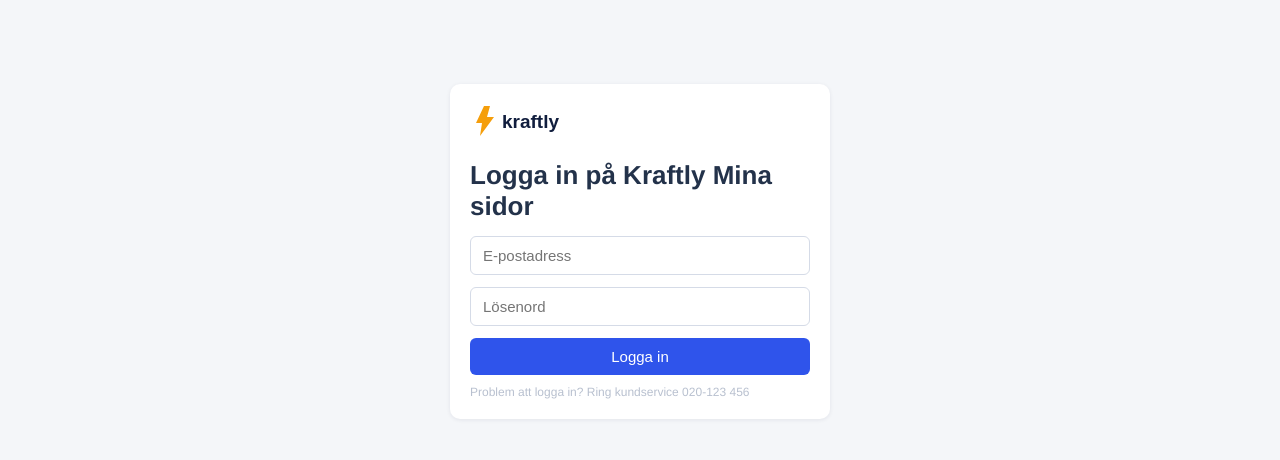
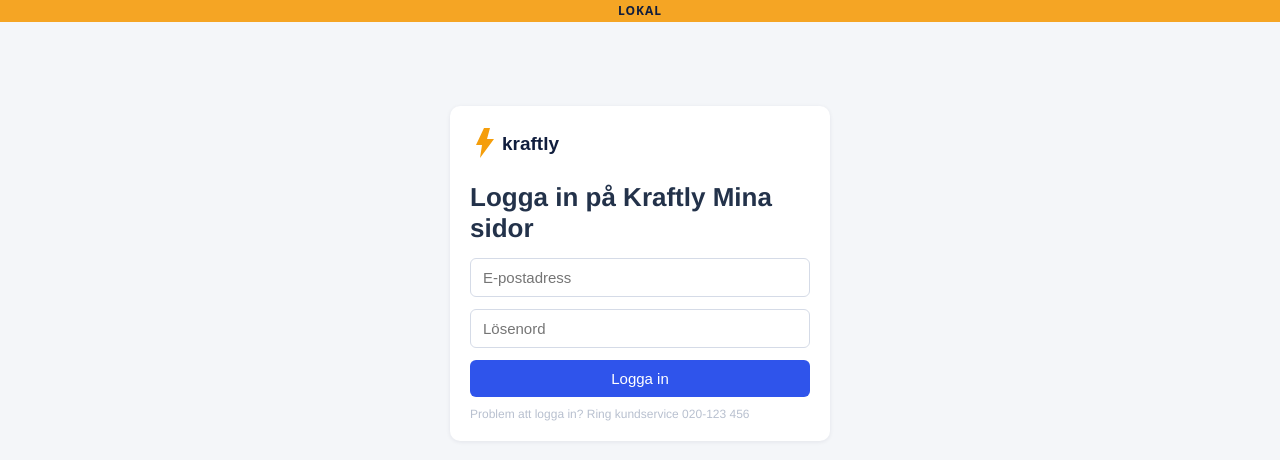
Before and after one commit to jonatanhallenberg/kraftly-a11y-labb, a Vue app: page /login in a window 1280 px wide. Shown: the top 460 px of the page. Built offline with nearby package versions, Linux system fonts and the light colour scheme.

Commit message:
övning 2: rollback-workflow (valfri sha) + körtidskonfiguration – config.js skrivs från APP_ENV när containern startar, miljöbanner i appen

```diff
--- a/index.html
+++ b/index.html
@@ -8,6 +8,8 @@
   </head>
   <body>
     <div id="app"></div>
+    <!-- Körtidskonfiguration: skrivs av containern vid start, laddas före appen -->
+    <script src="/config.js"></script>
     <script type="module" src="/src/main.js"></script>
   </body>
 </html>
--- /dev/null
+++ b/public/config.js
@@ -0,0 +1,3 @@
+// Standardvärden när appen körs med npm run dev eller vite preview.
+// I containern skrivs den här filen över vid start – se docker/40-runtime-config.sh.
+window.__KRAFTLY__ = { env: 'lokal' }
--- a/src/App.vue
+++ b/src/App.vue
@@ -1,5 +1,6 @@
 <template>
   <div>
+    <div v-if="appEnv !== 'production'" class="env-banner">{{ appEnv.toUpperCase() }}</div>
     <header class="topbar" v-if="$route.path !== '/login'">
       <div class="topbar-inner container">
         <img src="./assets/logo.svg" class="logo">
@@ -23,6 +24,9 @@
 
 const router = useRouter()
 
+// Sätts av containern vid start (public/config.js lokalt). Syns i alla miljöer utom prod.
+const appEnv = window.__KRAFTLY__?.env ?? 'lokal'
+
 const logout = () => {
   localStorage.removeItem('kraftly_logged_in')
   router.push('/login')
@@ -30,6 +34,14 @@
 </script>
 
 <style>
+.env-banner {
+  background: #f5a524;
+  color: #101d3d;
+  font: 600 12px/1 system-ui, sans-serif;
+  letter-spacing: 0.08em;
+  text-align: center;
+  padding: 5px 0;
+}
 .topbar { background: #101d3d; }
 .topbar-inner { display: flex; align-items: center; justify-content: space-between; padding-top: 14px; padding-bottom: 14px; }
 .logo { height: 30px; }
```
Also changed, not shown: 2 other files (tests, documents, lock files or other folders).
